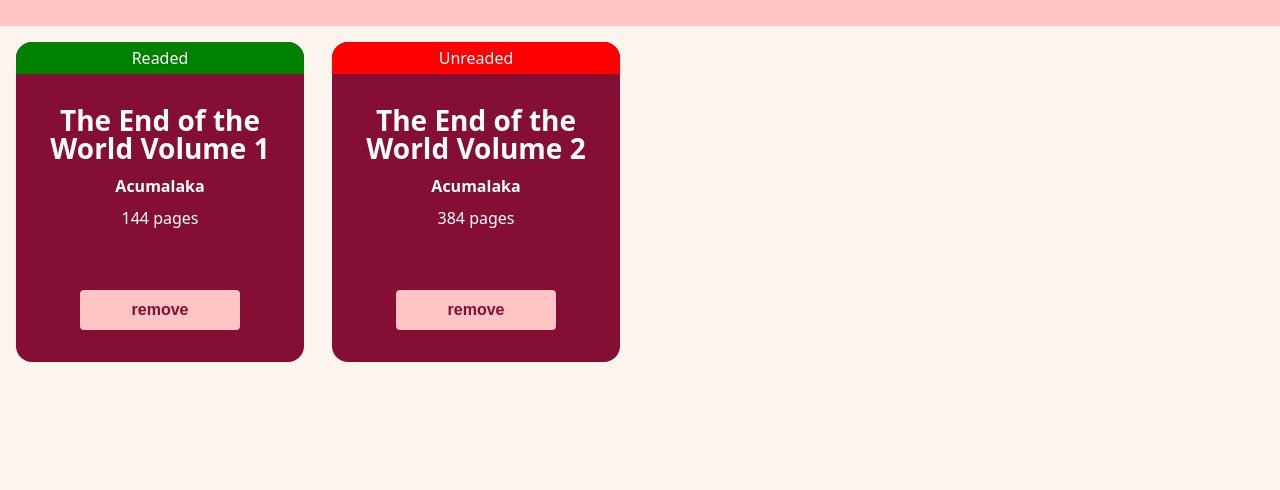
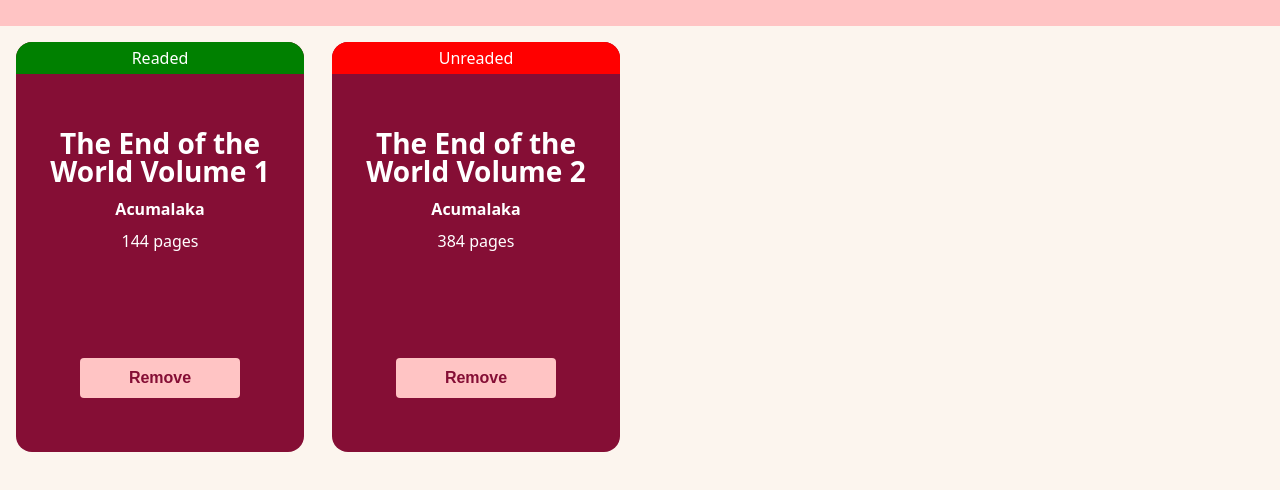
Before and after one commit to Kody971/Library, a plain HTML site: page index.html in a window 1280 px wide. Shown: the part 86-576 px from the top of the page. Drawn offline with Linux system fonts and the light colour scheme.

Commit message:
Finish  the project

```diff
--- a/index.html
+++ b/index.html
@@ -10,7 +10,7 @@
   <body>
     <header>
       <h1>My Library</h1>
-      <form action="" onsubmit="addBookToLibrary(event)">
+      <form action="">
         <div class="form-group">
           <label for="title">Title</label>
           <input type="text" name="title" id="title" required />
@@ -30,29 +30,6 @@
         <button class="add-btn" type="submit">Add Book</button>
       </form>
     </header>
-    <main>
-      <div class="card">
-        <div>
-          <p class="mark true">Readed</p>
-          <h2>The End of the World Volume 1</h2>
-          <p>Acumalaka</p>
-          <p>144 pages</p>
-        </div>
-        <div>
-          <button class="remove-btn">remove</button>
-        </div>
-      </div>
-      <div class="card">
-        <div>
-          <p class="mark false">Unreaded</p>
-          <h2>The End of the World Volume 2</h2>
-          <p>Acumalaka</p>
-          <p>384 pages</p>
-        </div>
-        <div>
-          <button class="remove-btn">remove</button>
-        </div>
-      </div>
-    </main>
+    <main></main>
   </body>
 </html>
--- a/main.js
+++ b/main.js
@@ -1,11 +1,61 @@
-const myLibrary = [];
+let myLibrary = [
+  {
+    id: 1,
+    name: "The End of the World Volume 1",
+    author: "Acumalaka",
+    pages: 144,
+    read: true,
+  },
+  {
+    id: 2,
+    name: "The End of the World Volume 2",
+    author: "Acumalaka",
+    pages: 384,
+    read: false,
+  },
+];
 
-let Book = (name, author, pages, readed) => {
-  id = crypto.randomUUID();
+function Book(name, author, pages, readed) {
+  this.id = crypto.randomUUID();
   this.name = name;
   this.author = author;
   this.pages = pages;
   this.read = readed;
+}
+
+const loadPage = () => {
+  const main = document.querySelector("main");
+  main.innerHTML = "";
+  showLibrary(myLibrary);
+};
+
+const addBookToLibrary = (event) => {
+  event.preventDefault();
+
+  const form = event.target;
+  const title = form.elements.title.value;
+  const author = form.elements.author.value;
+  const pages = form.elements.pages.value;
+  const readed = form.elements.read.checked;
+
+  const newBook = new Book(title, author, pages, readed);
+  myLibrary.push(newBook);
+
+  loadPage();
+  form.reset();
+};
+
+const removeBookFromLibrary = (event) => {
+  event.preventDefault();
+
+  const card = event.target.closest(".card");
+  const id = card.querySelector("#userId").value;
+  myLibrary.splice(
+    myLibrary.findIndex((book) => book.id == id),
+    1
+  );
+
+  loadPage();
 };
 
 const showLibrary = (arr) => {
@@ -14,31 +64,54 @@ const showLibrary = (arr) => {
     const card = document.createElement("div");
     card.classList.add("card");
 
-    const author = document.createElement("h2");
-    author.textContent = book.name;
-    card.appendChild(author);
+    const id = document.createElement("input");
+    id.setAttribute("type", "hidden");
+    id.setAttribute("id", "userId");
+    id.setAttribute("name", "userId");
+    id.setAttribute("value", book.id);
+    card.appendChild(id);
 
-    const title = document.createElement("p");
-    title.textContent = book.title;
-    card.appendChild(title);
+    const container1 = document.createElement("div");
+    container1.classList.add("container-detail");
+
+    const mark = document.createElement("p");
+    mark.classList.add("mark");
+    if (book.read) {
+      mark.classList.add("true");
+      mark.textContent = "Readed";
+    } else {
+      mark.classList.add("false");
+      mark.textContent = "Unreaded";
+    }
+    container1.appendChild(mark);
+
+    const name = document.createElement("h2");
+    name.textContent = book.name;
+    container1.appendChild(name);
+
+    const author = document.createElement("p");
+    author.textContent = book.author;
+    container1.appendChild(author);
 
     const pages = document.createElement("p");
-    pages.textContent = book.pages;
-    card.appendChild(pages);
+    pages.textContent = book.pages + " pages";
+    container1.appendChild(pages);
 
-    const readed = document.createElement("div");
-    readed.textContent = book.read ? "Read" : "Unread";
-    card.appendChild(readed);
+    const container2 = document.createElement("div");
+
+    const removeBtn = document.createElement("button");
+    removeBtn.classList.add("remove-btn");
+    removeBtn.textContent = "Remove";
+    removeBtn.addEventListener("click", removeBookFromLibrary);
+    container2.appendChild(removeBtn);
+
+    card.appendChild(container1);
+    card.appendChild(container2);
+    main.appendChild(card);
   });
 };
 
-const addBookToLibrary = (event) => {
-  const form = event.target;
-  const name = form.elements.name.value;
-  const author = form.elements.author.value;
-  const pages = form.elements.pages.value;
-  const readed = form.elements.read.value;
+const addBtn = document.querySelector("form");
+addBtn.addEventListener("submit", addBookToLibrary);
 
-  const newBook = new Book(name, author, pages, readed);
-  myLibrary.push(newBook);
-};
+loadPage();
--- a/styless.css
+++ b/styless.css
@@ -198,17 +198,19 @@ label {
 main {
   background-color: #fcf5ee;
   display: grid;
-  grid-template-columns: repeat(auto-fill, minmax(300px, 1fr));
+  grid-template-columns: repeat(6, minmax(300px, 1fr));
   gap: 1rem;
   padding: 1rem;
   min-height: 85vh;
+  overflow-y: auto;
 }
 
 .card {
   position: relative;
   background-color: #850e35;
   color: white;
-  height: 20rem;
+  min-height: 20rem;
+  max-height: 410px;
   width: 18rem;
   border-radius: 1rem;
   display: flex;
@@ -217,7 +219,7 @@ main {
   justify-content: space-around;
 }
 
-.card > div:first-child {
+.container-detail {
   overflow-wrap: break-word;
   display: flex;
   flex-direction: column;
@@ -237,7 +239,7 @@ h2 {
   text-align: center;
 }
 
-.card > div:first-child p:nth-of-type(2) {
+.container-detail p:nth-of-type(2) {
   font-weight: bold;
 }
 
```
